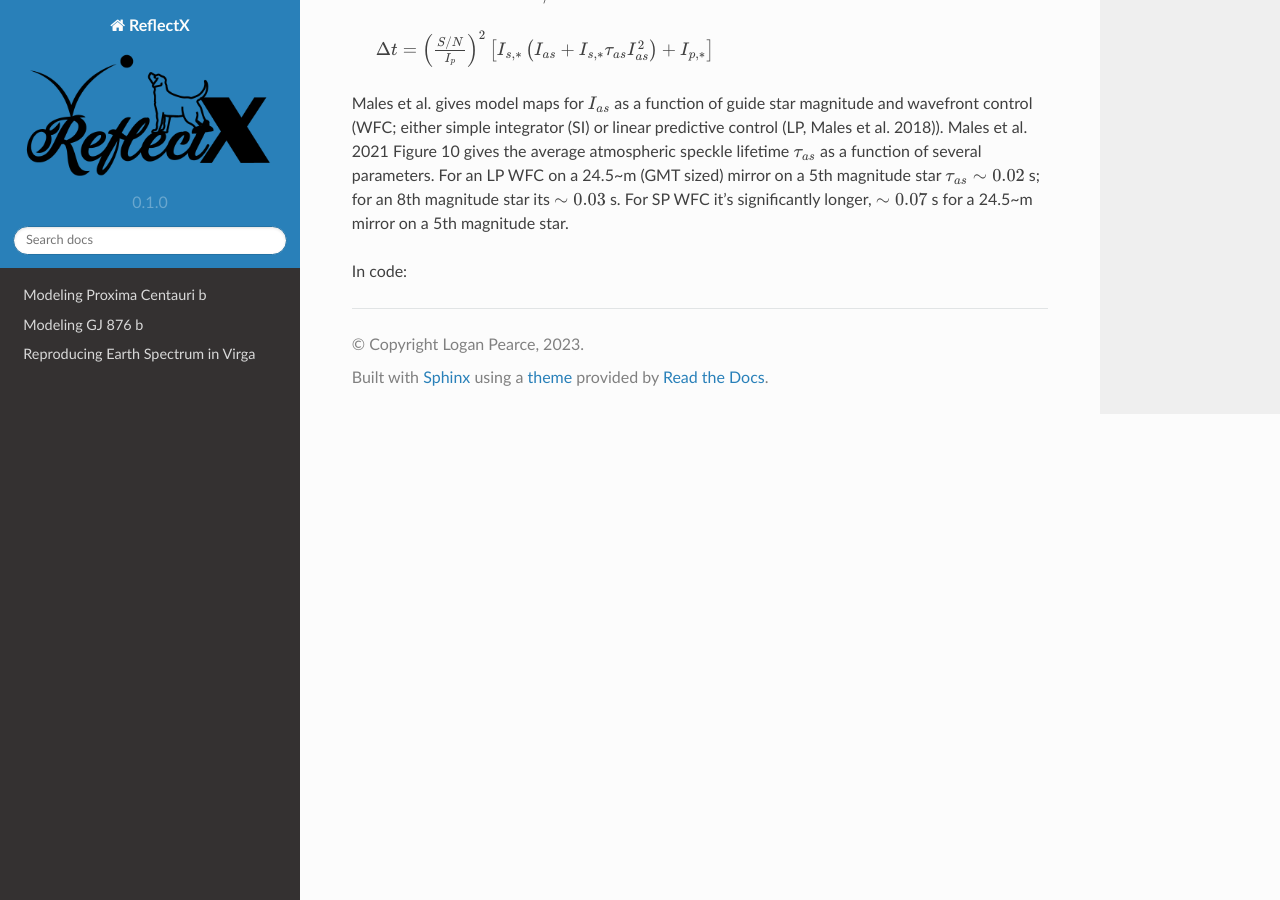
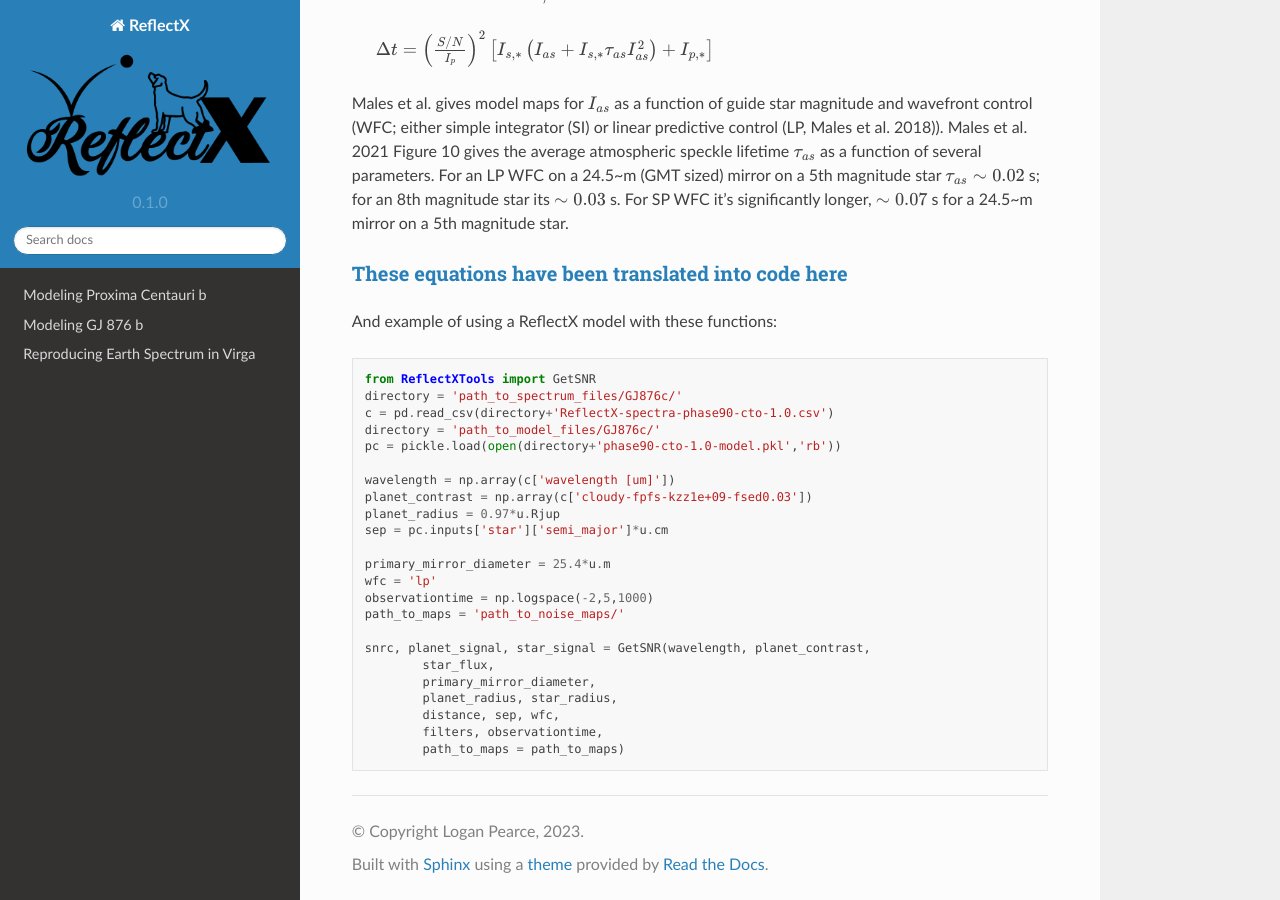
Before and after one commit to logan-pearce/ReflectX, a Sphinx documentation site: the page built from docs/source/SNR.rst, in a window 1280 px wide and 900 px high, scrolled down 2308 px. Built offline with Sphinx 7.4.7 and the Read the Docs theme 2.0.0, drawn with Linux system fonts in a browser that asks for light colours.

Commit message:
added snr and functions

```diff
--- a/docs/source/SNR.rst
+++ b/docs/source/SNR.rst
@@ -72,14 +72,17 @@ and the time to a desired :math:`S/N` is:
 Males et al. gives model maps for :math:`I_{as}` as a function of guide star magnitude and wavefront control (WFC; either simple integrator (SI) or linear predictive control (LP, Males et al. 2018)). Males et al. 2021 Figure 10 gives the average atmospheric speckle lifetime :math:`\tau_{as}` as a function of several parameters. For an LP WFC on a 24.5~m (GMT sized) mirror on a 5th magnitude star :math:`\tau_{as} \sim 0.02` s; for an 8th magnitude star its :math:`\sim 0.03` s. For SP WFC it's significantly longer, :math:`\sim 0.07` s for a 24.5~m mirror on a 5th magnitude star.
 
 
-In code:
+`These equations have been translated into code here <https://github.com/logan-pearce/ReflectX/blob/13d1a3ea60f92f556789bcdd5cfe061a65f806d7/ReflectX/functions/ReflectXTools.py#L199>`_
+~~~~~~~~~~~~~~~~~~~~~~~~~~~~~~~~~~~~~~~~~~~~~~~~~~~~~~~~~~~~~~~~~~~~~~~~~~~~~~~~~~~~
 
+And example of using a ReflectX model with these functions:
 
 .. code-block:: python
+
     from ReflectXTools import GetSNR
-    directory = 'path_to_spectrum_files/'
+    directory = 'path_to_spectrum_files/GJ876c/'
     c = pd.read_csv(directory+'ReflectX-spectra-phase90-cto-1.0.csv')
-    directory = 'path_to_model_files//'
+    directory = 'path_to_model_files/GJ876c/'
     pc = pickle.load(open(directory+'phase90-cto-1.0-model.pkl','rb'))
 
     wavelength = np.array(c['wavelength [um]'])
```
